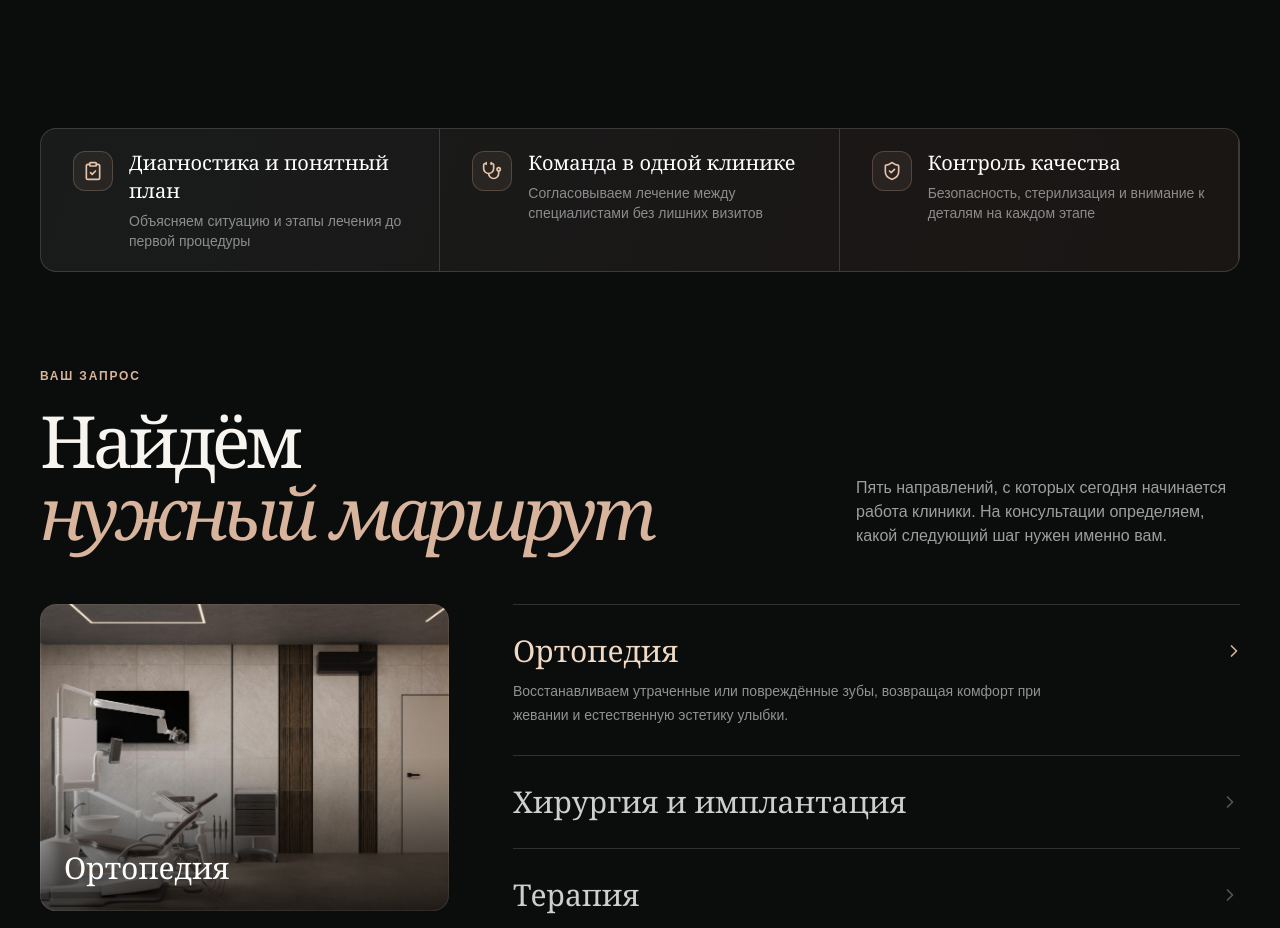
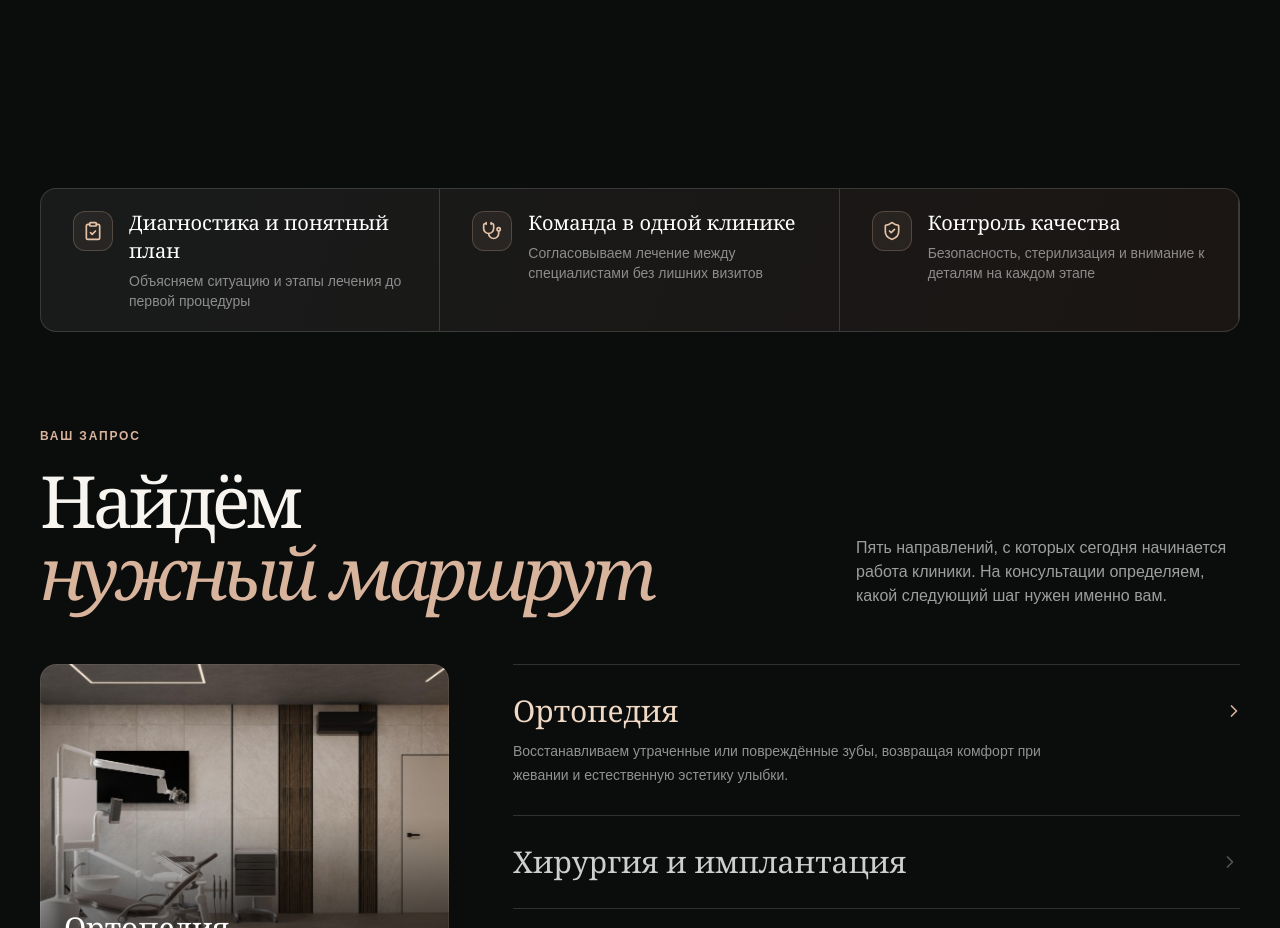
Before and after one commit to maestrocoda/dental-site, a Next.js app: page / in a window 1280 px wide. Shown: the part 3140-4068 px from the top of the page. Built offline with nearby package versions, Linux system fonts and the light colour scheme.

Commit message:
Fix hero transition overlap

```diff
--- a/app/page.tsx
+++ b/app/page.tsx
@@ -187,10 +187,10 @@ function HeroVideo() {
         aria-label="Интерьер клиники Архитектура улыбки"
         src={reducedMotion ? undefined : videoSource}
       />
-      <div className="pointer-events-none absolute inset-x-5 bottom-4 z-20 h-px bg-white/15 md:inset-x-10 md:bottom-6">
+      <div className="hero-scroll-progress pointer-events-none absolute inset-x-5 bottom-4 z-20 h-px bg-white/15 md:inset-x-10 md:bottom-6">
         <div ref={progressRef} className="h-px origin-left scale-x-0 bg-[#e3bb9d] will-change-transform" />
       </div>
-      <p className="pointer-events-none absolute right-5 top-28 z-20 hidden text-[9px] font-bold uppercase tracking-[.2em] text-white/42 md:right-10 md:block">
+      <p className="hero-scroll-hint pointer-events-none absolute right-5 top-28 z-20 hidden text-[9px] font-bold uppercase tracking-[.2em] text-white/42 md:right-10 md:block">
         Прокрутка управляет камерой
       </p>
     </>
@@ -440,13 +440,13 @@ export default function Home() {
               </Button>
             </div>
           </motion.div>
-          <motion.p initial={{ opacity: 0, y: 12 }} animate={{ opacity: 1, y: 0 }} transition={{ delay: 0.6, duration: 0.6 }} className="absolute bottom-9 right-6 hidden max-w-[230px] border-l border-white/60 pl-5 font-serif text-3xl leading-none text-white/95 lg:right-10 lg:block">
+          <motion.p initial={{ opacity: 0, y: 12 }} animate={{ opacity: 1, y: 0 }} transition={{ delay: 0.6, duration: 0.6 }} className="hero-corner-caption absolute bottom-14 right-6 hidden max-w-[230px] border-l border-white/60 pl-5 font-serif text-3xl leading-none text-white/95 lg:right-10 lg:block">
             Интерьер, в котором спокойно
           </motion.p>
         </div>
         </div>
       </section>
-      <Reveal className="relative z-10 mx-auto -mt-3 max-w-[1400px] px-6 lg:px-10">
+      <Reveal className="relative z-10 mx-auto mt-8 max-w-[1400px] px-6 md:mt-12 lg:px-10">
         <section className="overflow-hidden rounded-2xl border border-white/15 bg-[linear-gradient(110deg,#191b1b,rgba(28,23,21,.94))] md:flex">
           <Feature
             icon={<ClipboardCheck className="h-5 w-5" />}
```
Also changed, not shown: app/globals.css (+1 -1 lines).
